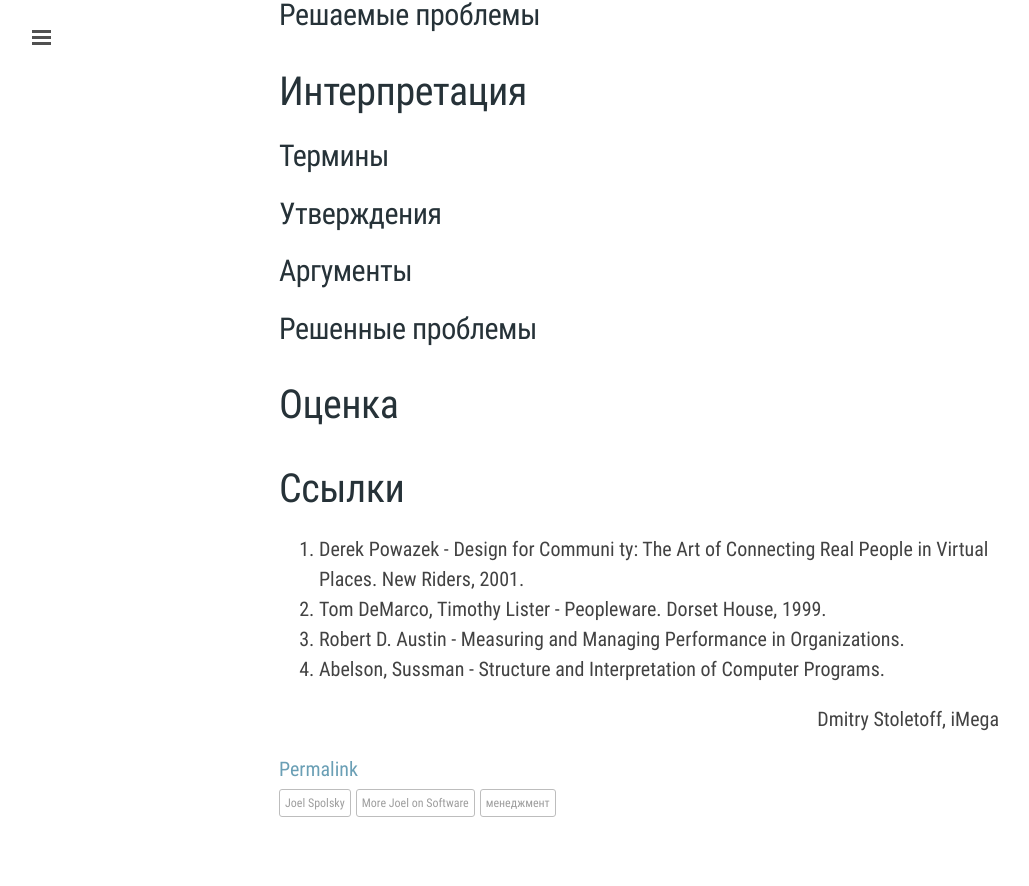
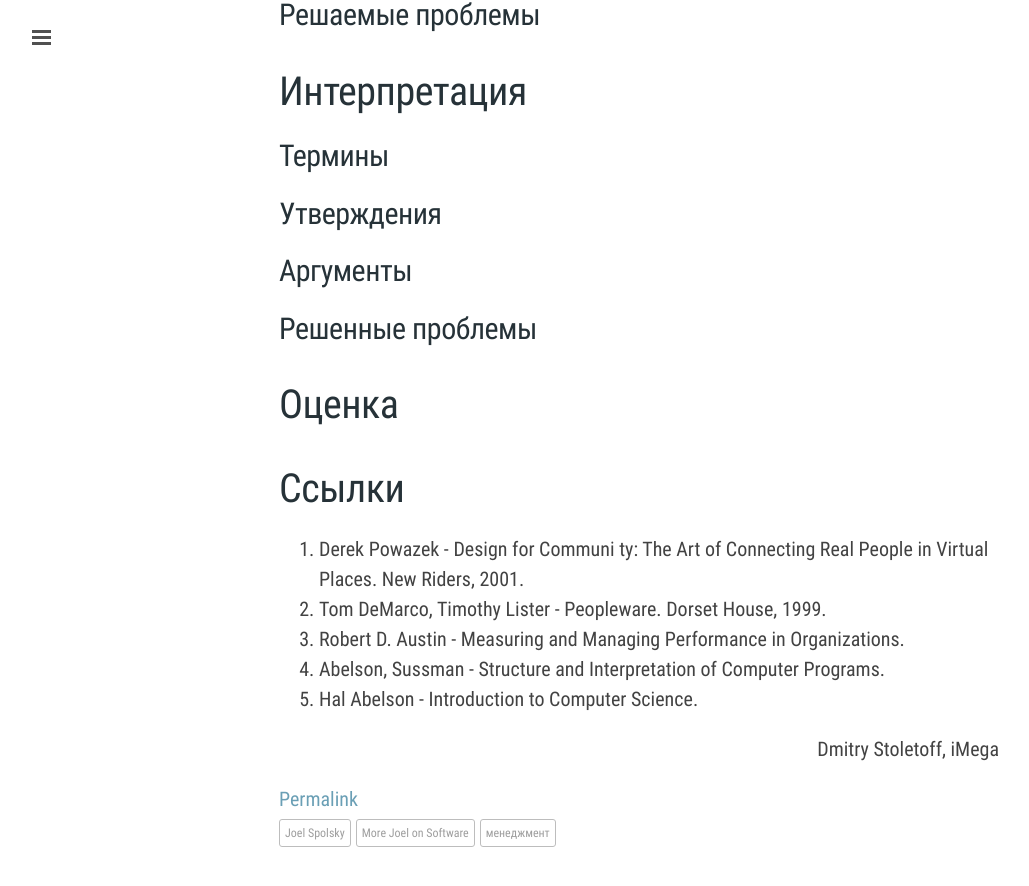
Before and after one commit to iMega/imega.github.io, a Jekyll site: the page built from _posts/2017-01-02-more-joel-on-software.md, in a window 1280 px wide and 900 px high, scrolled down 1299 px. Shown: the top 886 px of the window, without its empty margins (1-1030 px from the left). Built offline with Jekyll 4.4.1, drawn with Linux system fonts in a browser that asks for light colours; comment, search, counter and statistics services are not loaded.

Commit message:
joel struct post

```diff
--- a/_posts/2017-01-02-more-joel-on-software.md
+++ b/_posts/2017-01-02-more-joel-on-software.md
@@ -49,3 +49,4 @@ tags:
 2. Tom DeMarco, Timothy Lister - Peopleware. Dorset House, 1999.
 3. Robert D. Austin - Measuring and Managing Performance in Organizations.
 4. Abelson, Sussman - Structure and Interpretation of Computer Programs.
+5. Hal Abelson - Introduction to Computer Science.
```
